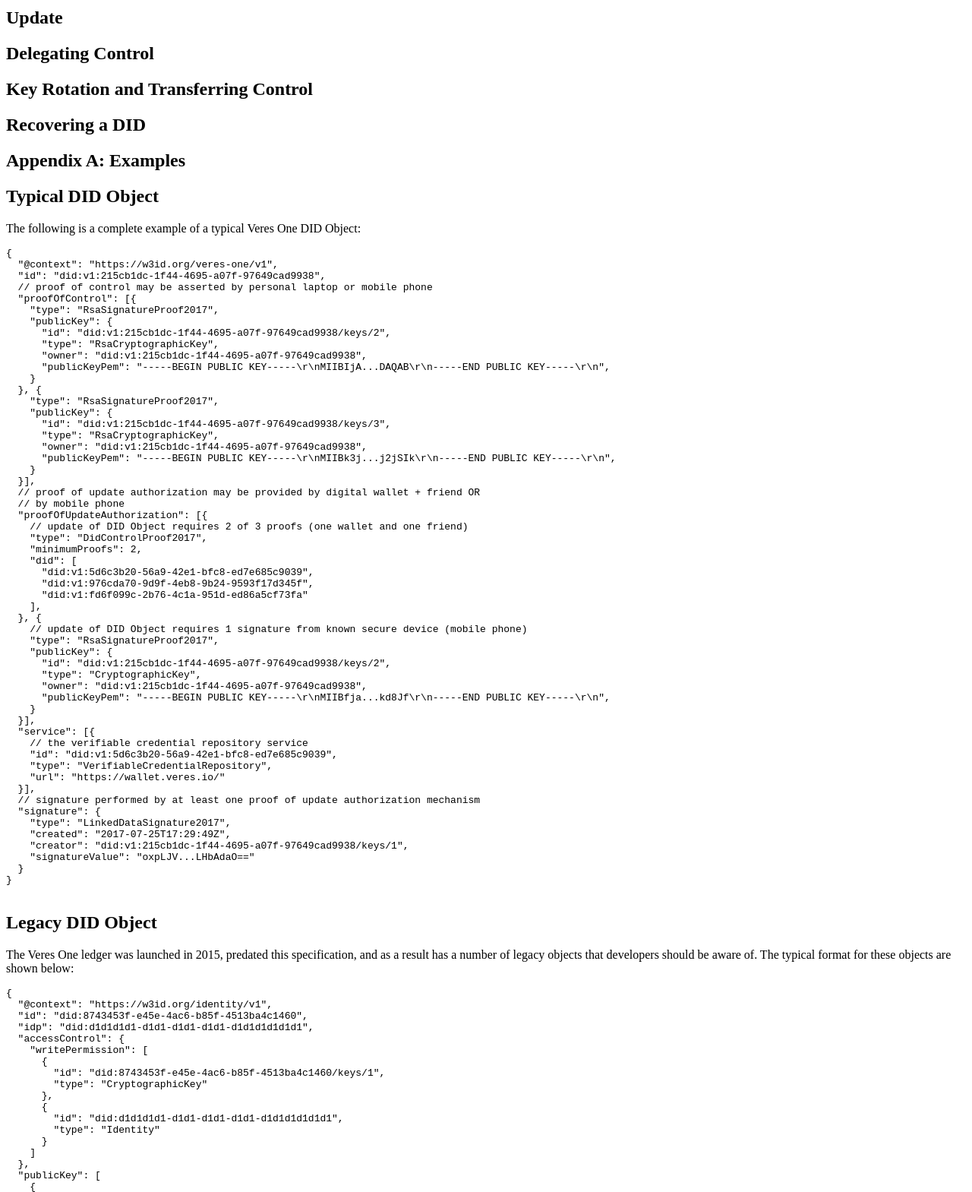
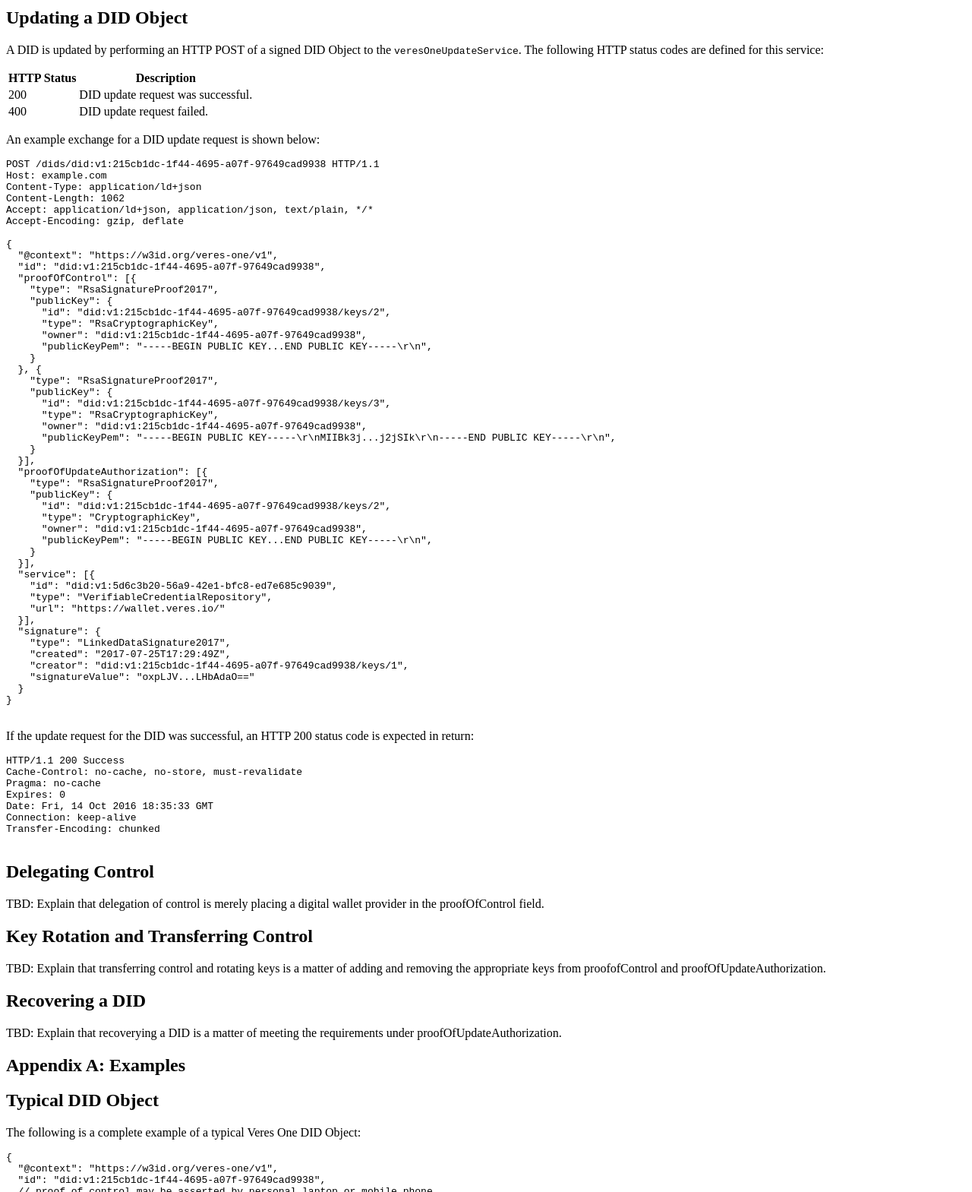
Before and after one commit to w3c-ccg/did-method-v1, a plain HTML site: page index.html in a window 1280 px wide. Shown: the part 3820-5389 px from the top of the page at 76% size. Drawn offline with Linux system fonts and the light colour scheme; a script that the page names is missing.

Commit message:
Expand section on DID Object update. Add TBDs.

```diff
--- a/index.html
+++ b/index.html
@@ -392,13 +392,13 @@ are defined for this service:
         <tr>
           <td>201</td>
           <td>
-DID creation was successful. The HTTP <code>Location</code> header will
+DID creation request was successful. The HTTP <code>Location</code> header will
 contain the URL for the newly created DID Object.
           </td>
         </tr>
         <tr>
           <td>400</td>
-          <td>DID creation failed.</td>
+          <td>DID creation request failed.</td>
         </tr>
         <tr>
           <td>409</td>
@@ -408,7 +408,7 @@ contain the URL for the newly created DID Object.
     </table>
 
     <p>
-An example exchange of DID creation is shown below:
+An example exchange of DID creation request is shown below:
     </p>
 
     <pre class="example highlight" title="DID creation request">
@@ -459,7 +459,7 @@ If the creation of the DID was successful, an HTTP 201 status code is
 expected in return:
     </p>
 
-    <pre class="example highlight" title="Successful ledger creation response">
+    <pre class="example highlight" title="Successful DID creation response">
 HTTP/1.1 201 Created
 Location: https://ledger.example.com/dids/did:v1:215cb1dc-1f44-4695-a07f-97649cad9938
 Cache-Control: no-cache, no-store, must-revalidate
@@ -473,34 +473,130 @@ Transfer-Encoding: chunked
   </section>
 
   <section>
-    <h2>Update</h2>
+    <h2>Updating a DID Object</h2>
 
     <p>
+A DID is updated by performing an HTTP POST of a signed DID Object
+to the <code>veresOneUpdateService</code>. The following HTTP status codes
+are defined for this service:
+    </p>
 
+    <table class="simple">
+      <thead>
+        <th style="white-space: nowrap">HTTP Status</th>
+        <th>Description</th>
+      </thead>
+      <tbody>
+        <tr>
+          <td>200</td>
+          <td>
+DID update request was successful.
+          </td>
+        </tr>
+        <tr>
+          <td>400</td>
+          <td>DID update request failed.</td>
+        </tr>
+      </tbody>
+    </table>
+
+    <p>
+An example exchange for a DID update request is shown below:
     </p>
+
+    <pre class="example highlight" title="DID Object update request">
+POST /dids/did:v1:215cb1dc-1f44-4695-a07f-97649cad9938 HTTP/1.1
+Host: example.com
+Content-Type: application/ld+json
+Content-Length: 1062
+Accept: application/ld+json, application/json, text/plain, */*
+Accept-Encoding: gzip, deflate
+
+{
+  "@context": "https://w3id.org/veres-one/v1",
+  "id": "did:v1:215cb1dc-1f44-4695-a07f-97649cad9938",
+  "proofOfControl": [{
+    "type": "RsaSignatureProof2017",
+    "publicKey": {
+      "id": "did:v1:215cb1dc-1f44-4695-a07f-97649cad9938/keys/2",
+      "type": "RsaCryptographicKey",
+      "owner": "did:v1:215cb1dc-1f44-4695-a07f-97649cad9938",
+      "publicKeyPem": "-----BEGIN PUBLIC KEY...END PUBLIC KEY-----\r\n",
+    }
+  }, {
+    "type": "RsaSignatureProof2017",
+    "publicKey": {
+      "id": "did:v1:215cb1dc-1f44-4695-a07f-97649cad9938/keys/3",
+      "type": "RsaCryptographicKey",
+      "owner": "did:v1:215cb1dc-1f44-4695-a07f-97649cad9938",
+      "publicKeyPem": "-----BEGIN PUBLIC KEY-----\r\nMIIBk3j...j2jSIk\r\n-----END PUBLIC KEY-----\r\n",
+    }
+  }],
+  "proofOfUpdateAuthorization": [{
+    "type": "RsaSignatureProof2017",
+    "publicKey": {
+      "id": "did:v1:215cb1dc-1f44-4695-a07f-97649cad9938/keys/2",
+      "type": "CryptographicKey",
+      "owner": "did:v1:215cb1dc-1f44-4695-a07f-97649cad9938",
+      "publicKeyPem": "-----BEGIN PUBLIC KEY...END PUBLIC KEY-----\r\n",
+    }
+  }],
+  "service": [{
+    "id": "did:v1:5d6c3b20-56a9-42e1-bfc8-ed7e685c9039",
+    "type": "VerifiableCredentialRepository",
+    "url": "https://wallet.veres.io/"
+  }],
+  "signature": {
+    "type": "LinkedDataSignature2017",
+    "created": "2017-07-25T17:29:49Z",
+    "creator": "did:v1:215cb1dc-1f44-4695-a07f-97649cad9938/keys/1",
+    "signatureValue": "oxpLJV...LHbAdaO=="
+  }
+}
+    </pre>
+
+    <p>
+If the update request for the DID was successful, an HTTP 200 status code is
+expected in return:
+    </p>
+
+    <pre class="example highlight" title="Successful ledger creation response">
+HTTP/1.1 200 Success
+Cache-Control: no-cache, no-store, must-revalidate
+Pragma: no-cache
+Expires: 0
+Date: Fri, 14 Oct 2016 18:35:33 GMT
+Connection: keep-alive
+Transfer-Encoding: chunked
+    </pre>
+
   </section>
 
   <section>
     <h2>Delegating Control</h2>
 
-    <p>
-
+    <p class="issue">
+TBD: Explain that delegation of control is merely placing a digital wallet
+provider in the proofOfControl field.
     </p>
   </section>
 
   <section>
     <h2>Key Rotation and Transferring Control</h2>
 
-    <p>
-
+    <p class="issue">
+TBD: Explain that transferring control and rotating keys is a matter of
+adding and removing the appropriate keys from proofofControl and
+proofOfUpdateAuthorization.
     </p>
   </section>
 
   <section>
     <h2>Recovering a DID</h2>
 
-    <p>
-
+    <p class="issue">
+TBD: Explain that recoverying a DID is a matter of meeting the requirements
+under proofOfUpdateAuthorization.
     </p>
   </section>
 
```
